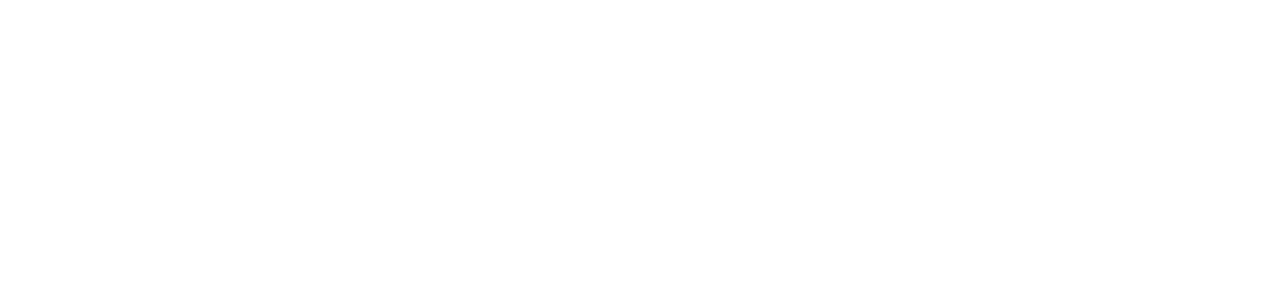
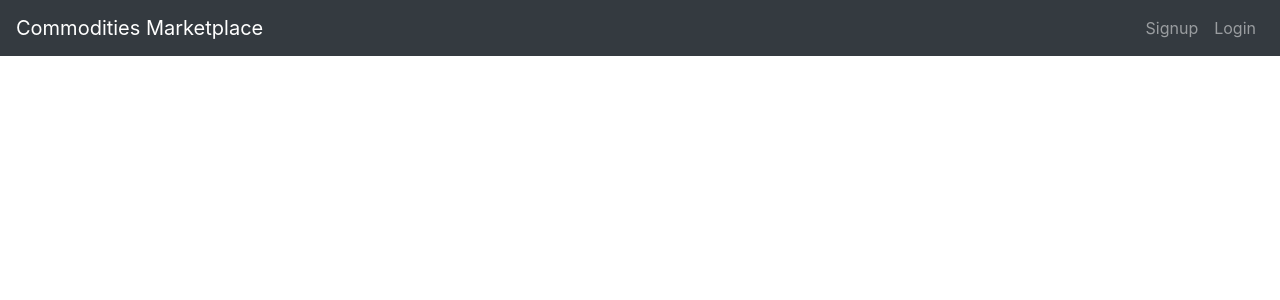
Before and after one commit to b4thestorm/commodities_marketplace, a React (Create React App) app in the folder commodities_frontend/: page / in a window 1280 px wide. Shown: the top 300 px of the page. Built offline with nearby package versions, Linux system fonts and the light colour scheme.

Commit message:
added navbar and ability to signout

```diff
--- a/commodities_frontend/src/App.js
+++ b/commodities_frontend/src/App.js
@@ -1,5 +1,5 @@
 import React from 'react';
-import ReactDOM from 'react-dom';
+
 import Login from './components/Login'
 import Signup from './components/Signup'
 import CommoditiesForm from './components/CommoditiesForm'
@@ -15,6 +15,7 @@
   return (
 
     <Router>
+
     <Switch>
         <Route path="/signup" component={Signup}/>
         <Route path="/login">
--- /dev/null
+++ b/commodities_frontend/src/components/Header.js
@@ -0,0 +1,44 @@
+import React from 'react'
+import Navbar from 'react-bootstrap/Navbar'
+import Nav from 'react-bootstrap/Nav'
+import axios from 'axios'
+
+function Header () {
+  const currentUser = localStorage.getItem('user')
+  const handleSignOut = function(e) {
+    e.preventDefault();
+    axios({
+      method: 'DELETE',
+      url: 'http://localhost:3001/auth/sign_out',
+      data: JSON.parse(localStorage.user)
+    })
+    .then(() => {
+      localStorage.removeItem('user')
+      window.location = '/'
+    })
+  }
+
+  return (
+    <div>
+    <Navbar fixed="top" bg="dark" variant="dark" >
+      <Navbar.Brand href="/">Commodities Marketplace</Navbar.Brand>
+      <Navbar.Toggle aria-controls="basic-navbar-nav" />
+      <Navbar.Collapse id="basic-navbar-nav" className="justify-content-end">
+      {currentUser ?
+        <Nav>
+          <Nav.Item><Navbar.Text>{JSON.parse(currentUser).uid}</Navbar.Text></Nav.Item>
+          <Nav.Item><Nav.Link href="#" onClick={handleSignOut}>Sign out</Nav.Link></Nav.Item>
+         </Nav> :
+        <Nav>
+          <Nav.Item><Nav.Link href="/signup">Signup</Nav.Link></Nav.Item>
+          <Nav.Item><Nav.Link href="/login">Login</Nav.Link></Nav.Item>
+        </Nav>
+      }
+      </Navbar.Collapse>
+    </Navbar>
+    <br/><br/>
+    </div>
+  )
+}
+
+export default Header
--- a/commodities_frontend/src/index.js
+++ b/commodities_frontend/src/index.js
@@ -3,11 +3,15 @@
 import 'bootstrap/dist/css/bootstrap.css';
 import { BrowserRouter as Router, Switch, Route, Redirect} from "react-router-dom"
 import './index.css';
+import Header from './components/Header'
 import App from './App';
 import * as serviceWorker from './serviceWorker';
 
 ReactDOM.render(
-  <App />,
+  <div>
+    <Header />
+    <App />
+  </div>,
   document.getElementById('root')
 );
 
```
